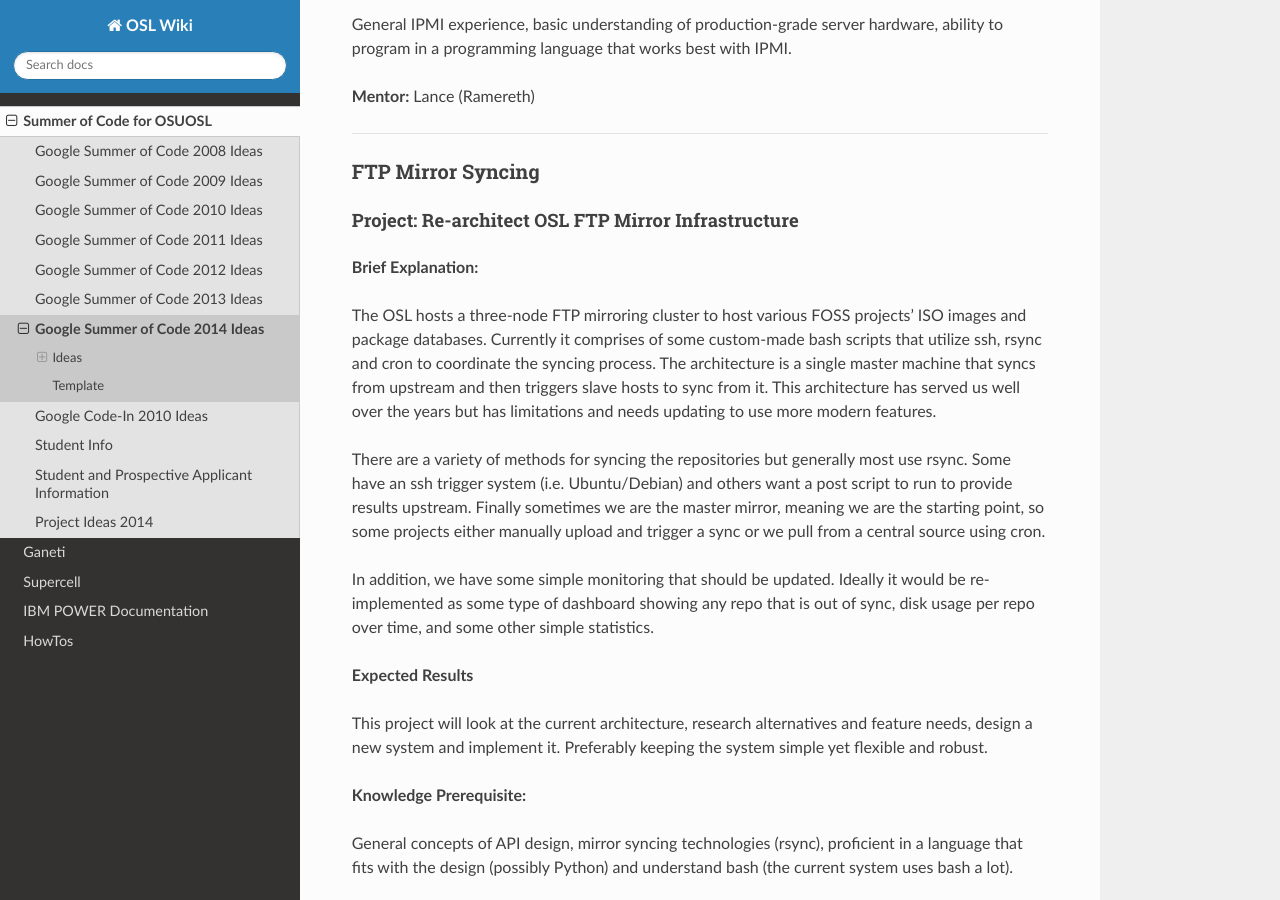
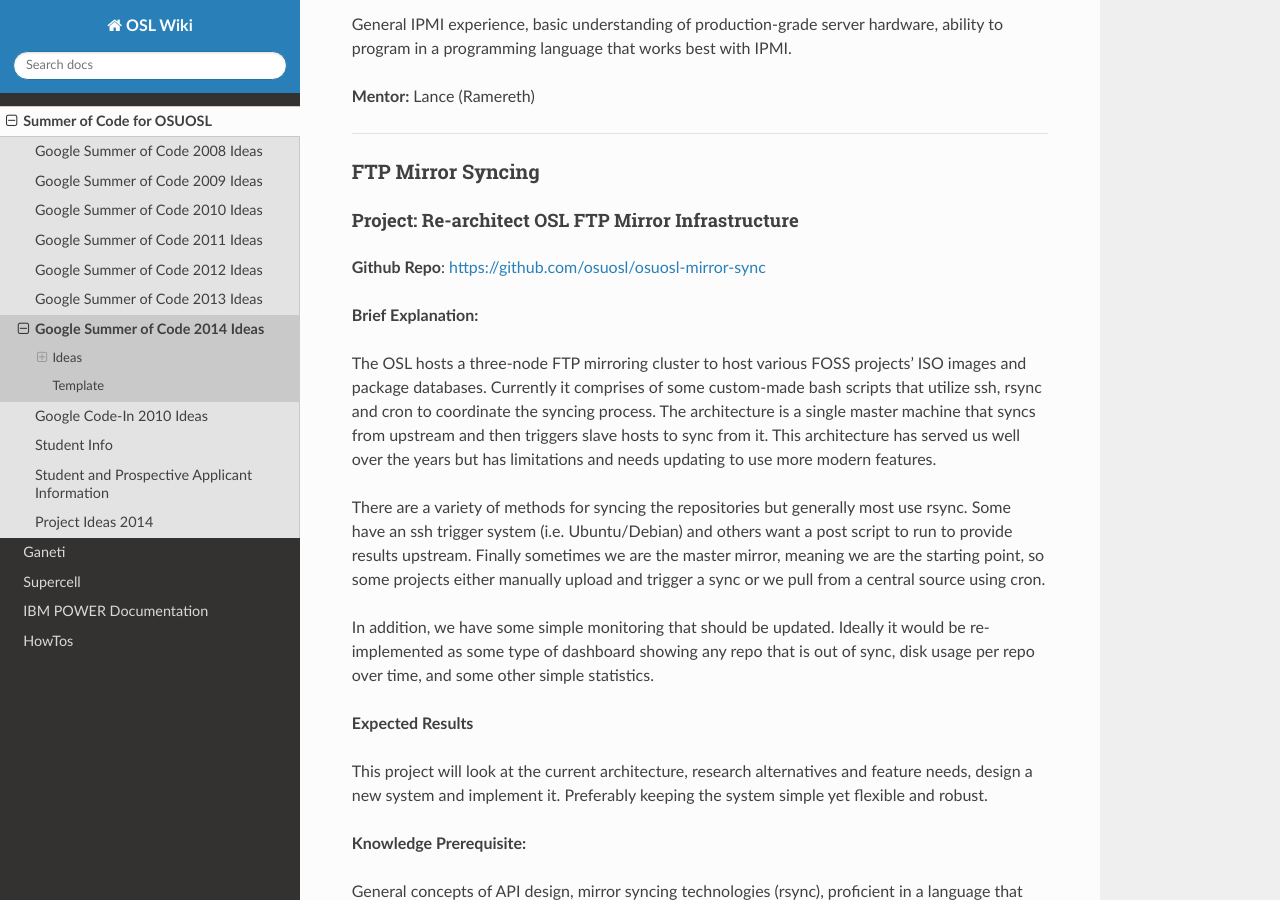
Before and after one commit to osuosl/wiki, a Sphinx documentation site: the page built from source/gsoc/ideas2014.rst, in a window 1280 px wide and 900 px high, scrolled down 973 px. Built offline with Sphinx 7.4.7 and the Read the Docs theme 2.0.0, drawn with Linux system fonts in a browser that asks for light colours; some of the changed text lies outside the part shown.

Commit message:
Add github repos

```diff
--- a/source/gsoc/ideas2014.rst
+++ b/source/gsoc/ideas2014.rst
@@ -58,6 +58,8 @@
 
 Project: Re-architect OSL FTP Mirror Infrastructure
 ^^^^^^^^^^^^^^^^^^^^^^^^^^^^^^^^^^^^^^^^^^^^^^^^^^^
+
+**Github Repo**: https://github.com/osuosl/osuosl-mirror-sync
 
 **Brief Explanation:**
 
@@ -135,6 +137,8 @@
 
 OpenConferenceWare Android
 ~~~~~~~~~~~~~~~~~~~~~~~~~~
+
+**Github Repo**: https://github.com/osuosl/ocw-android
 
 Project: Universal Scheduling API
 ^^^^^^^^^^^^^^^^^^^^^^^^^^^^^^^^^
```
